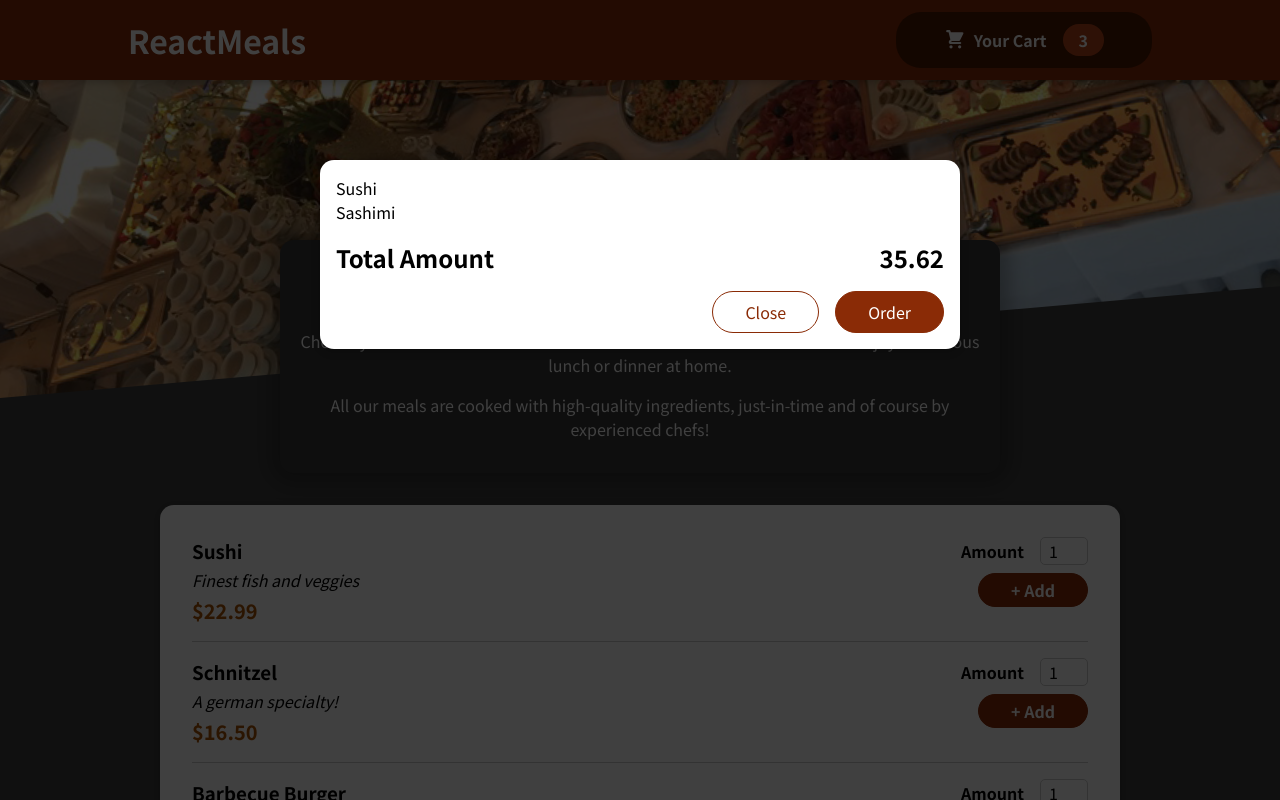
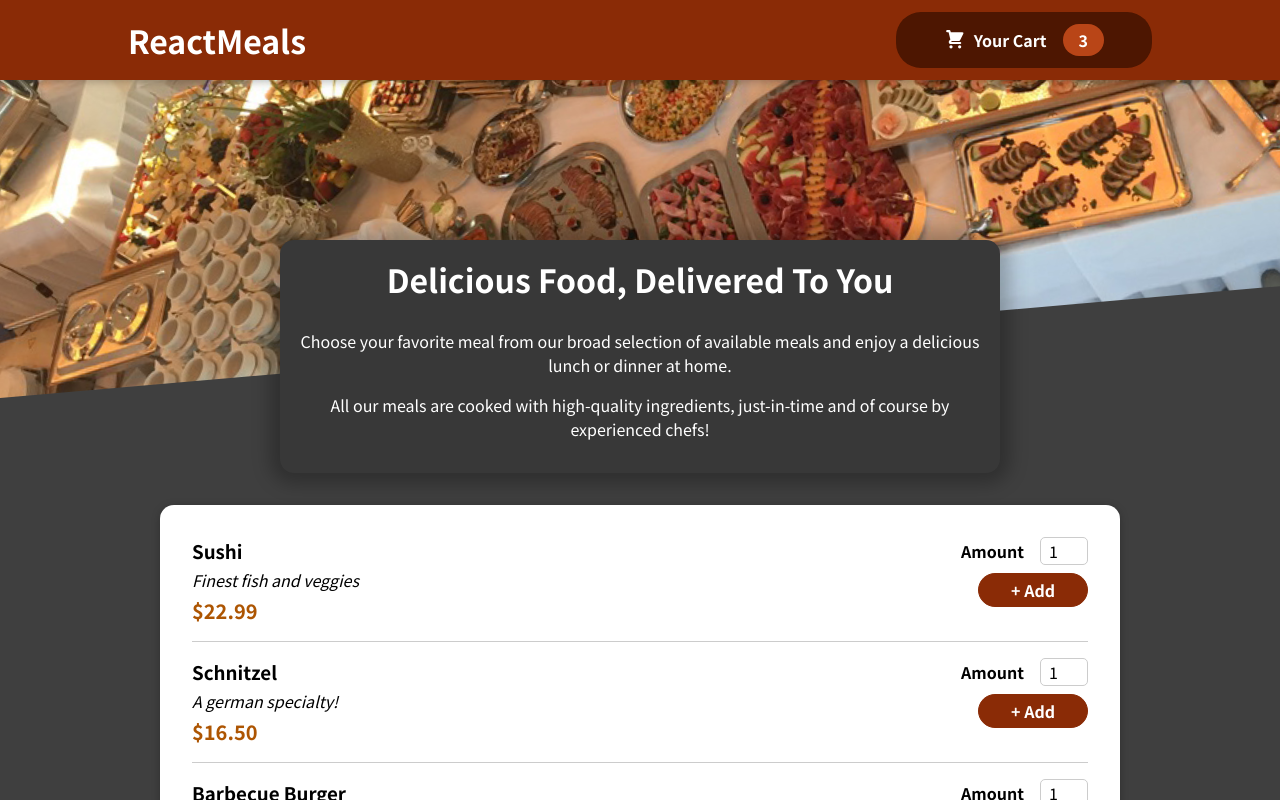
Before and after one commit to afranca/food-app-react, a React (Create React App) app: page / in a window 1280 px wide. Shown: the top 800 px of the page. Built offline with nearby package versions, Linux system fonts and the light colour scheme.

Commit message:
feat: Adding  onClose functionality to the close button and also the backdrop, in case the user clicks off the modal window

```diff
--- a/src/App.js
+++ b/src/App.js
@@ -1,13 +1,22 @@
-import { Fragment } from 'react';
+import { Fragment, useState } from 'react';
 import Header from './components/Layout/Header';
 import Meals from './components/Meals/Meals';
 import Cart from './components/Cart/Cart';
 
 function App() {
+  const [cartIsShown, setCartIsShown] = useState(false);
+
+  const showCartHandler = () =>{
+    setCartIsShown(true);
+  };
+  const hideCartHandler = () =>{
+    setCartIsShown(false);
+  };
+
   return (
     <Fragment>
-      <Cart />
-      <Header />
+      {cartIsShown && <Cart onClose={hideCartHandler} />}
+      <Header onShowCart={showCartHandler} />
       <main>
         <Meals/>
       </main>
--- a/src/components/Cart/Cart.js
+++ b/src/components/Cart/Cart.js
@@ -8,14 +8,14 @@
         ].map((item) =>  <li> {item.name} </li>)} </ul>;
 
     return (
-        <Modal>
+        <Modal onClose={props.onClose}>
             {cartItems}
             <div className={classes.total}>
                 <span>Total Amount</span>
                 <span>35.62</span>
             </div>
             <div className={classes.actions}>
-                <button className={classes['button--alt']}>Close</button>
+                <button className={classes['button--alt']} onClick={props.onClose}>Close</button>
                 <button className={classes.button}>Order</button>
             </div>
         </Modal>
--- a/src/components/Layout/HeadCartButton.js
+++ b/src/components/Layout/HeadCartButton.js
@@ -2,7 +2,7 @@
 import classes from './HeadCartButton.module.css';
 
 const HeadCartButton = (props) =>{
-    return <button className={classes.button}>
+    return <button className={classes.button} onClick={props.onClick}>
         <span className={classes.icon}>
             <CartIcon />
         </span>
--- a/src/components/Layout/Header.js
+++ b/src/components/Layout/Header.js
@@ -7,7 +7,7 @@
     return <React.Fragment>
         <header className={classes.header}>
             <h1>ReactMeals</h1>
-            <HeadCartButton />
+            <HeadCartButton onClick={props.onShowCart}/>
         </header>
         <div className={classes['main-image']}>
             <img src={mealsImage} alt='table full of delicious foods'/>
--- a/src/components/UI/Modal.js
+++ b/src/components/UI/Modal.js
@@ -3,7 +3,7 @@
 import ReactDOM from 'react-dom';
 
 const Backdrop = props =>{
-    return <div className={classes.backdrop}/>;
+    return <div className={classes.backdrop} onClick={props.onClose} />;
 };
 
 const ModalOverlay = props =>{
@@ -16,7 +16,7 @@
 const portalElement = document.getElementById('overlays');
 const Modal = props =>{
     return <Fragment>
-        {ReactDOM.createPortal(<Backdrop />, portalElement) }
+        {ReactDOM.createPortal(<Backdrop onClose={props.onClose}/>, portalElement) }
         {ReactDOM.createPortal(<ModalOverlay>{props.children}</ModalOverlay>, portalElement) }
 
     </Fragment>
```
Also changed, not shown: 1 other file (tests, documents, lock files or other folders).
